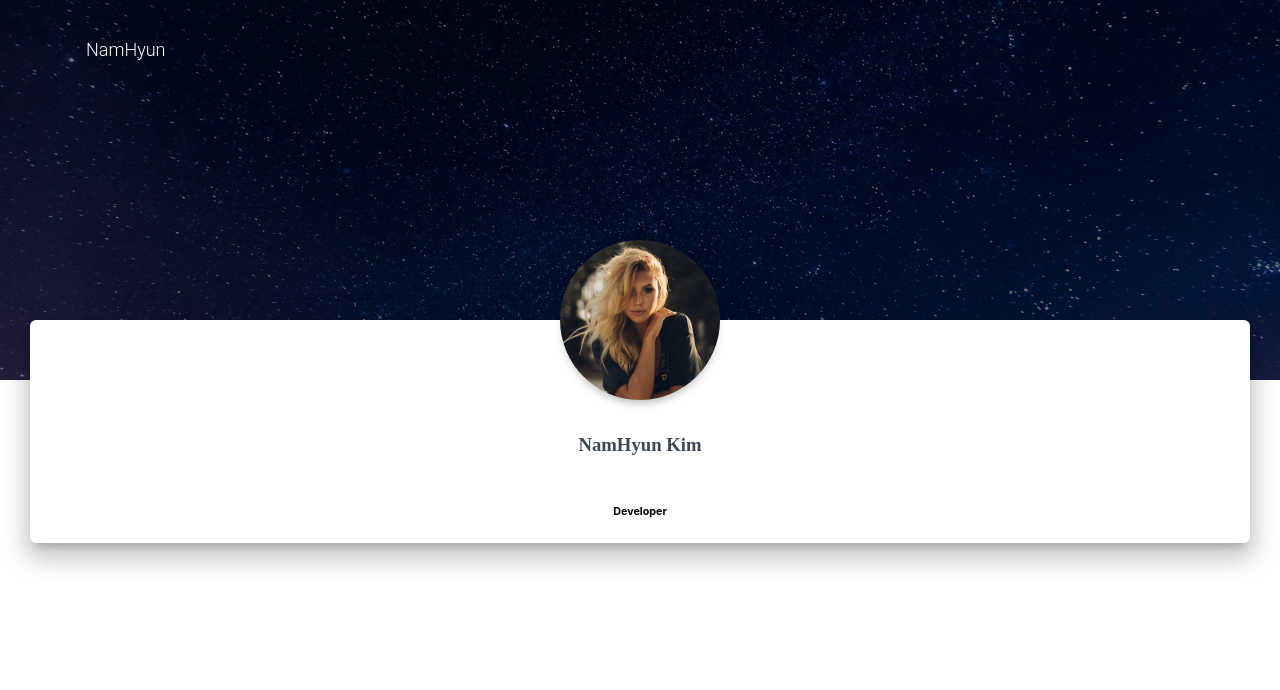
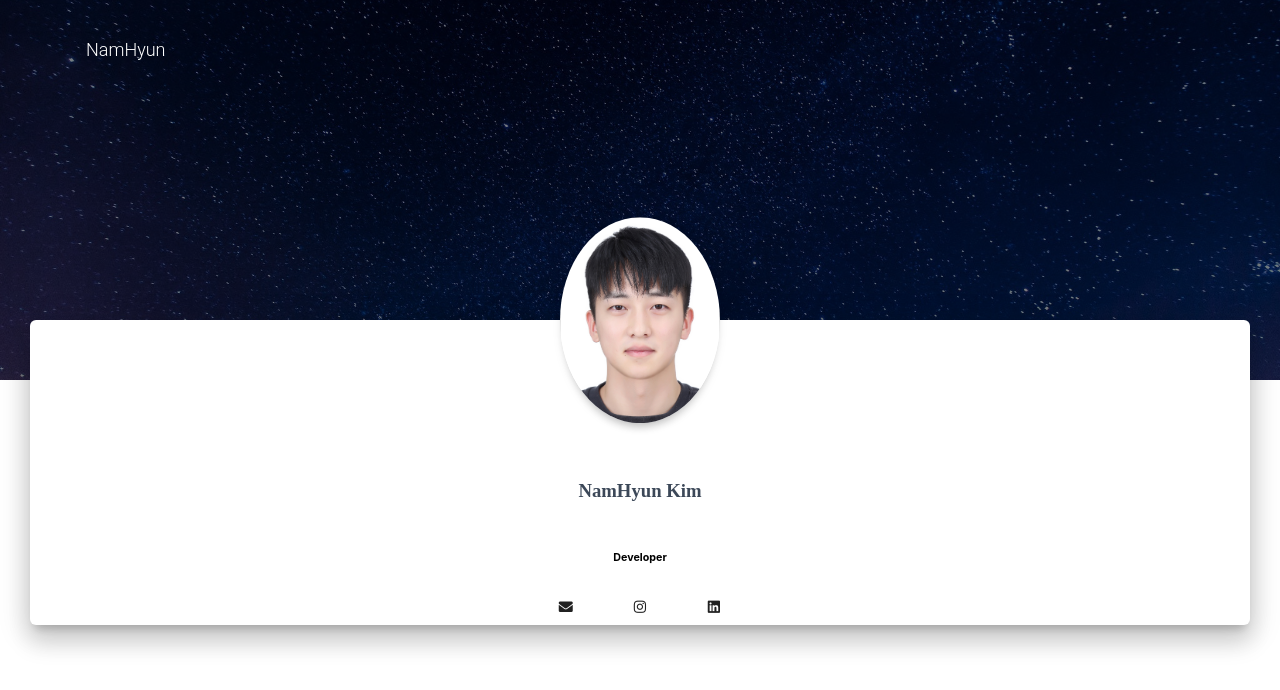
Before and after one commit to nnnnamhyun/SelfIntroduction, a React (Create React App) app in the folder self-introduction/: page / in a window 1280 px wide. Shown: the top 690 px of the page. Built offline with nearby package versions, Linux system fonts and the light colour scheme.

Commit message:
프로필사진 변경, 폰트어썸 추가, sns 아이콘 추가

```diff
--- a/self-introduction/public/index.html
+++ b/self-introduction/public/index.html
@@ -15,6 +15,10 @@
       user's mobile device or desktop. See https://developers.google.com/web/fundamentals/web-app-manifest/
     -->
     <link rel="manifest" href="%PUBLIC_URL%/manifest.json" />
+    <link
+      href="https://use.fontawesome.com/releases/v5.0.10/css/all.css"
+      rel="stylesheet"
+    />
     <!--
       Notice the use of %PUBLIC_URL% in the tags above.
       It will be replaced with the URL of the `public` folder during the build.
--- a/self-introduction/src/component/introdunction/MainIntrodunction.tsx
+++ b/self-introduction/src/component/introdunction/MainIntrodunction.tsx
@@ -6,7 +6,7 @@ import classNames from "classnames";
 import GridContainer from '../Grid/GridContainer';
 import GridItem from '../Grid/GridItem';
 
-import profile from "../../assets/img/faces/avatar.jpg";
+import profile from "../../assets/img/faces/namhyun.jpg";
 import { Button } from '@material-ui/core';
 
 const useStyles = makeStyles(theme => ({
@@ -74,6 +74,9 @@ const useStyles = makeStyles(theme => ({
     marginTop: "30px",
     minHeight: "32px"
   },
+  margin5: {
+    margin: "5px"
+  }
 }));
 
 export interface introdunctionProps {
@@ -123,15 +126,15 @@ export function MainIntrodunction(props : introdunctionProps) {
                   <div className={classes.name}>
                     <h3 className={classes.title}>NamHyun Kim</h3>
                     <h6>Developer</h6>
-                    {/* <Button justIcon link className={classes.margin5}>
-                      <i className={"fab fa-twitter"} />
+                    <Button className={classes.margin5}>
+                      <i className={"fas fa-envelope"} />
                     </Button>
-                    <Button justIcon link className={classes.margin5}>
+                    <Button className={classes.margin5}>
                       <i className={"fab fa-instagram"} />
                     </Button>
-                    <Button justIcon link className={classes.margin5}>
-                      <i className={"fab fa-facebook"} />
-                    </Button> */}
+                    <Button className={classes.margin5}>
+                      <i className={"fab fa-linkedin"} />
+                    </Button>
                   </div>
                 </div>
               </GridItem>
```
Also changed, not shown: self-introduction/src/assets/img/faces/namhyun.jpg (added).
